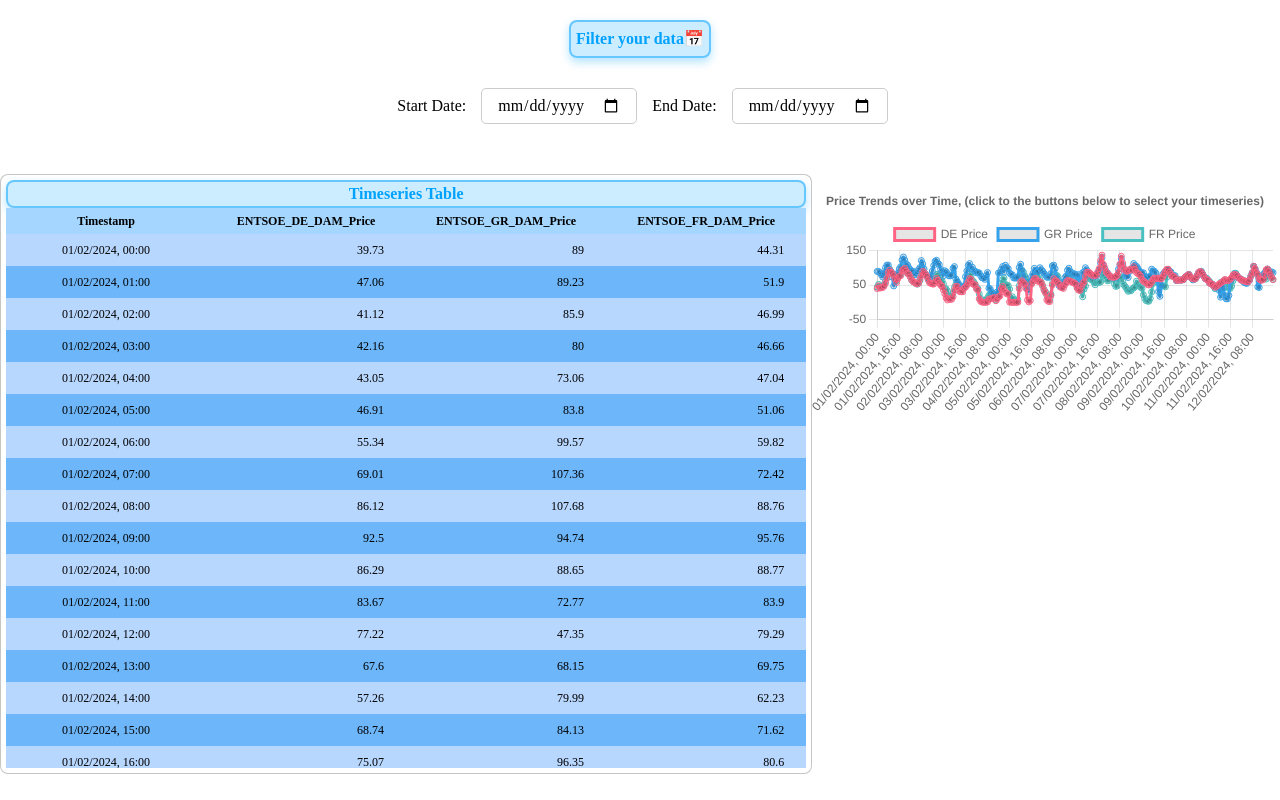
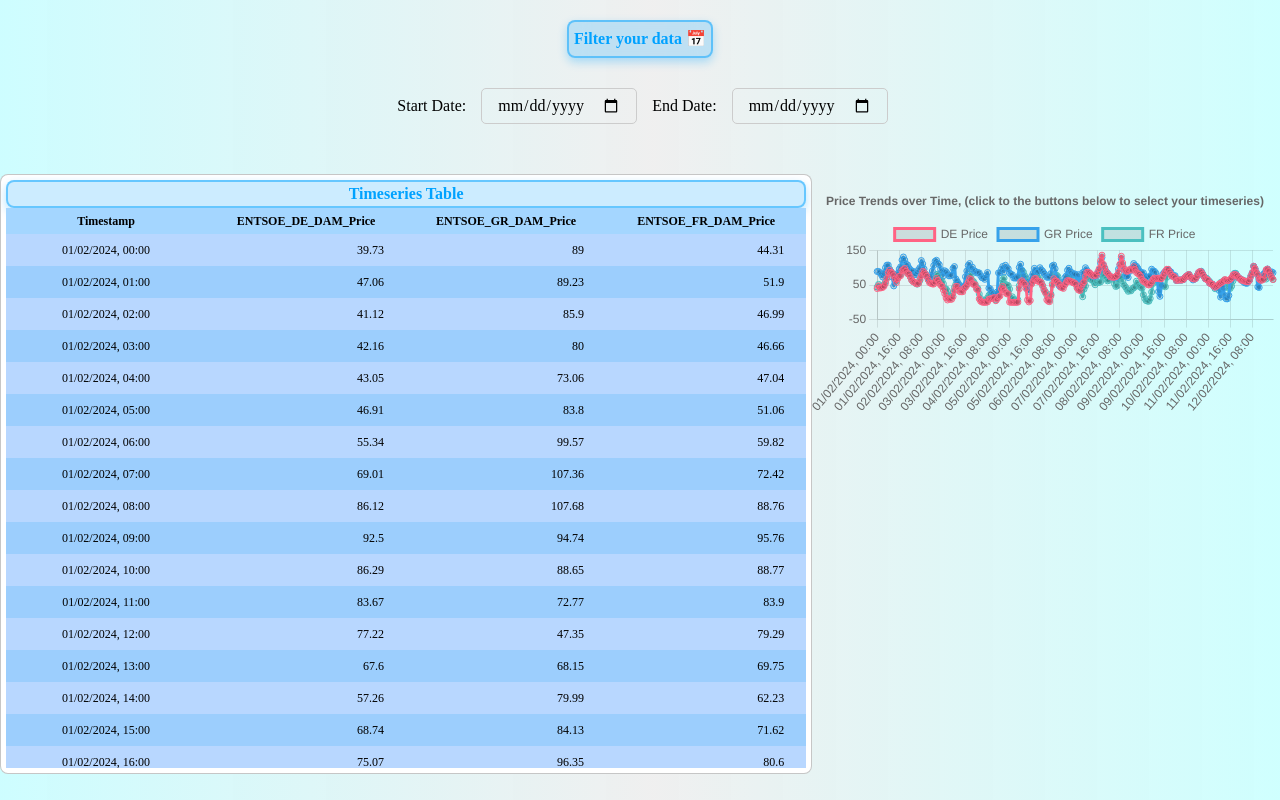
Before and after one commit to ntsiakiris/Timeseries-Data-Visualization, a Vue app in the folder vue-timeseries/: page / in a window 1280 px wide. Built offline with nearby package versions, Linux system fonts and the light colour scheme; the HTML template or start-up script is replaced by a standard one.

Commit message:
some css

```diff
--- a/vue-timeseries/src/components/DataTable.vue
+++ b/vue-timeseries/src/components/DataTable.vue
@@ -185,7 +185,7 @@
 }
 
 tr:nth-child(even) {
-  background-color: rgb(109, 182, 250);
+  background-color: rgb(156, 206, 253);
 }
 
 tr:nth-child(odd) {
--- a/vue-timeseries/src/components/DateRangePicker.vue
+++ b/vue-timeseries/src/components/DateRangePicker.vue
@@ -29,7 +29,7 @@
 
 <template>
   <div class="date-picker-container">
-    <label for="filter-container" class="title">Filter your data<span>📅</span></label>
+    <label for="filter-container" class="title">Filter your data <span>📅</span></label>
     <div class="filter-container">
       <label for="startDate">Start Date:</label>
       <input type="date" v-model="startDate" />
--- a/vue-timeseries/src/style.css
+++ b/vue-timeseries/src/style.css
@@ -1,7 +1,7 @@
 @import "tailwindcss";
 
 
-/* :root {
+ /* :root {
   font-family: Inter, system-ui, Avenir, Helvetica, Arial, sans-serif;
   line-height: 1.5;
   font-weight: 400;
@@ -14,69 +14,9 @@
   text-rendering: optimizeLegibility;
   -webkit-font-smoothing: antialiased;
   -moz-osx-font-smoothing: grayscale;
-}
-
-a {
-  font-weight: 500;
-  color: #646cff;
-  text-decoration: inherit;
-}
-a:hover {
-  color: #535bf2;
-}
+} */
 
 body {
-  margin: 0;
-  display: flex;
-  place-items: center;
-  min-width: 320px;
-  min-height: 100vh;
+  background: rgb(172,252,255);
+background: linear-gradient(90deg, rgba(172,252,255,0.5970763305322129) 0%, rgba(230,230,230,0.6250875350140056) 51%, rgba(172,255,254,0.5746673669467788) 100%);
 }
-
-h1 {
-  font-size: 3.2em;
-  line-height: 1.1;
-}
-
-button {
-  border-radius: 8px;
-  border: 1px solid transparent;
-  padding: 0.6em 1.2em;
-  font-size: 1em;
-  font-weight: 500;
-  font-family: inherit;
-  background-color: #1a1a1a;
-  cursor: pointer;
-  transition: border-color 0.25s;
-}
-button:hover {
-  border-color: #646cff;
-}
-button:focus,
-button:focus-visible {
-  outline: 4px auto -webkit-focus-ring-color;
-}
-
-.card {
-  padding: 2em;
-}
-
-#app {
-  max-width: 1280px;
-  margin: 0 auto;
-  padding: 2rem;
-  text-align: center;
-}
-
-@media (prefers-color-scheme: light) {
-  :root {
-    color: #213547;
-    background-color: #ffffff;
-  }
-  a:hover {
-    color: #747bff;
-  }
-  button {
-    background-color: #f9f9f9;
-  }
-} */
```
